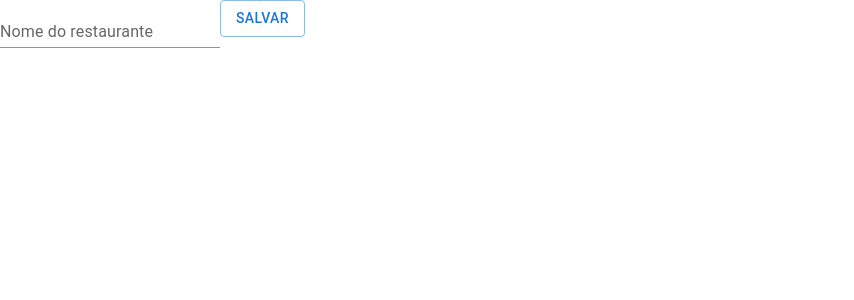
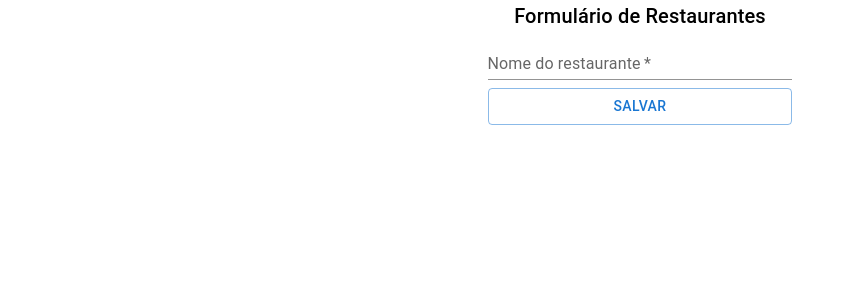
Before and after one commit to FranTadiello/Alfood, a React (Create React App) app: page /admin/restaurantes/novo in a window 1280 px wide. Shown: the top 300 px of the page, without its empty margins (0-854 px from the left). Built offline with nearby package versions, Linux system fonts and the light colour scheme.

Commit message:
Ajustando Layout formulário

```diff
--- a/src/paginas/Administracao/Restaurantes/FormularioRestaurante.tsx
+++ b/src/paginas/Administracao/Restaurantes/FormularioRestaurante.tsx
@@ -1,4 +1,4 @@
-import { Button, TextField } from '@mui/material';
+import { Box, Button, TextField, Typography } from '@mui/material';
 import axios from 'axios';
 import { useState, useEffect } from 'react';
 import { useParams } from 'react-router-dom';
@@ -7,7 +7,7 @@
     const parametros = useParams()
 
     useEffect(() => {
-        if(parametros.id) {
+        if (parametros.id) {
             axios.get(`http://localhost:8000/api/v2/restaurantes/${parametros.id}/`)
                 .then(resposta => setNomeRestaurante(resposta.data.nome))
         }
@@ -18,27 +18,38 @@
         evento.preventDefault()
         if (parametros.id) {
             axios.put(`http://localhost:8000/api/v2/restaurantes/${parametros.id}/`, {
-                nome: nomeRestaurante})
+                nome: nomeRestaurante
+            })
                 .then(() => {
-                    alert('Restaurante atualizado com sucesso!')})
+                    alert('Restaurante atualizado com sucesso!')
+                })
         } else {
             axios.post('http://localhost:8000/api/v2/restaurantes/', {
-                nome: nomeRestaurante})
+                nome: nomeRestaurante
+            })
                 .then(() => {
-                    alert('Restaurante cadastrado com sucesso!')})
+                    alert('Restaurante cadastrado com sucesso!')
+                })
         }
-        }
+    }
 
 
 
-    return (<form onSubmit={evento => {aoSubmeterForm(evento)}}>
-        <TextField value={nomeRestaurante}
-            onChange={evento => setNomeRestaurante(evento.target.value)}
-            label="Nome do restaurante"
-            variant="standard" />
-        <Button type="submit" variant="outlined">Salvar</Button>
-
-    </form>)
+    return (
+        <Box sx={{display: 'flex', flexDirection: 'column', alignItems: 'center'}}>
+            <Typography component='h1' variant='h6'>Formulário de Restaurantes</Typography>
+            <Box component='form' onSubmit={aoSubmeterForm}>
+                <TextField
+                    value={nomeRestaurante}
+                    onChange={evento => setNomeRestaurante(evento.target.value)}
+                    label="Nome do restaurante"
+                    variant="standard"
+                    fullWidth
+                    required />
+                <Button sx={{marginTop: 1}} type="submit" variant="outlined" fullWidth>Salvar</Button>
+            </Box>
+        </Box>
+    )
 }
 
 export default FormularioRestaurante;
```
